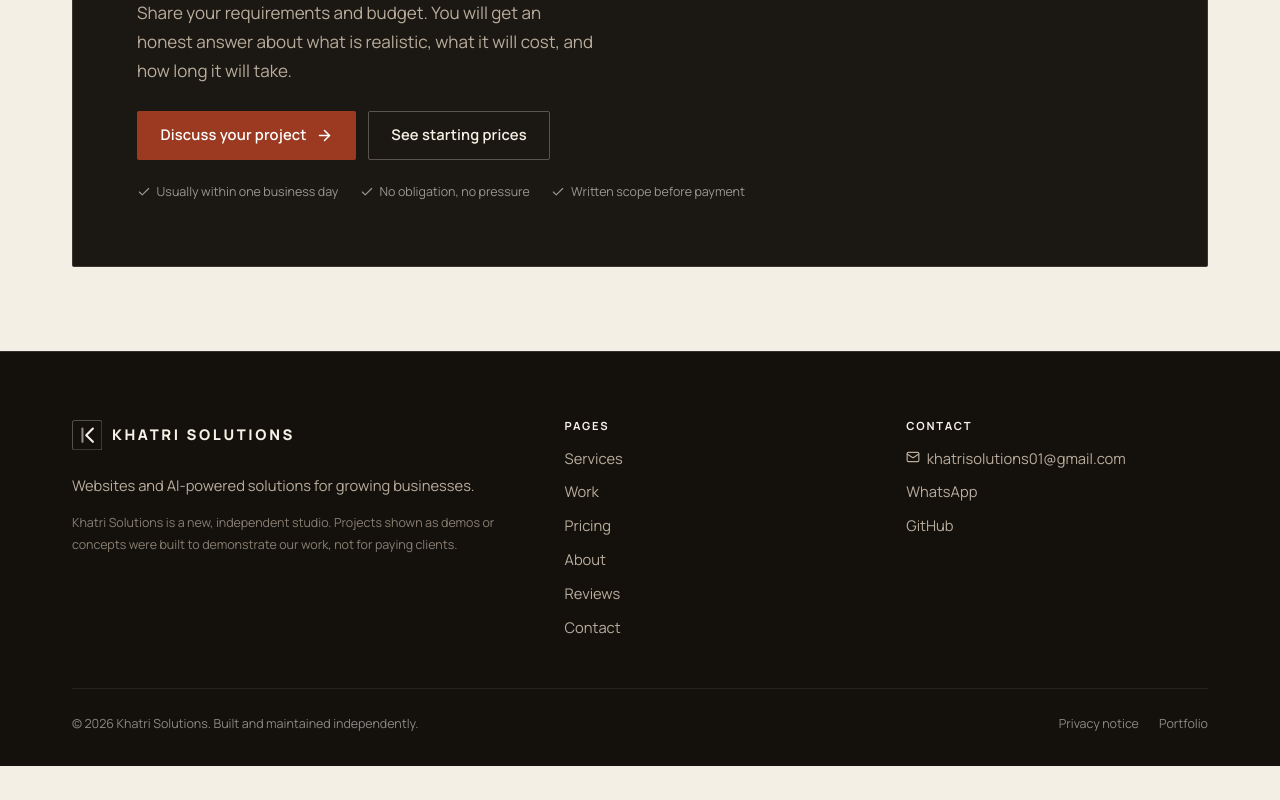
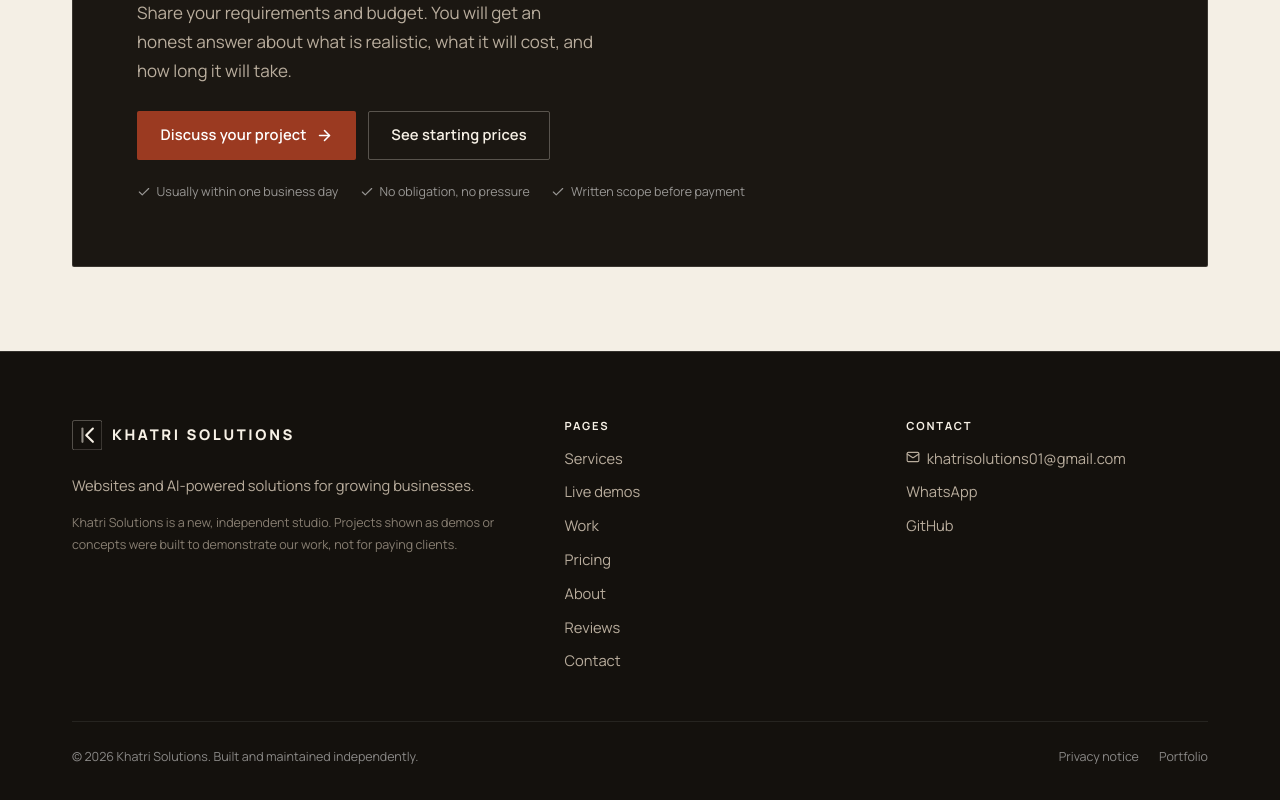
Before and after one commit to abdullahkhatri432-del/khatrisolutions, a React (Vite) app: page / in a window 1280 px wide. Shown: the part 6483-7283 px from the top of the page. Before the commit the page ends 7249 px from the top, so only its background shows below. Built offline with nearby package versions, Linux system fonts and the light colour scheme; no server answers.

Commit message:
Link live demos from the footer

```diff
--- a/src/components/Footer.jsx
+++ b/src/components/Footer.jsx
@@ -6,6 +6,7 @@ import { socialLinks, whatsappLink, DEFAULT_MESSAGE } from '../lib/contact'
 
 const pages = [
   { label: 'Services', to: '/services' },
+  { label: 'Live demos', to: '/demos' },
   { label: 'Work', to: '/work' },
   { label: 'Pricing', to: '/pricing' },
   { label: 'About', to: '/about' },
```
